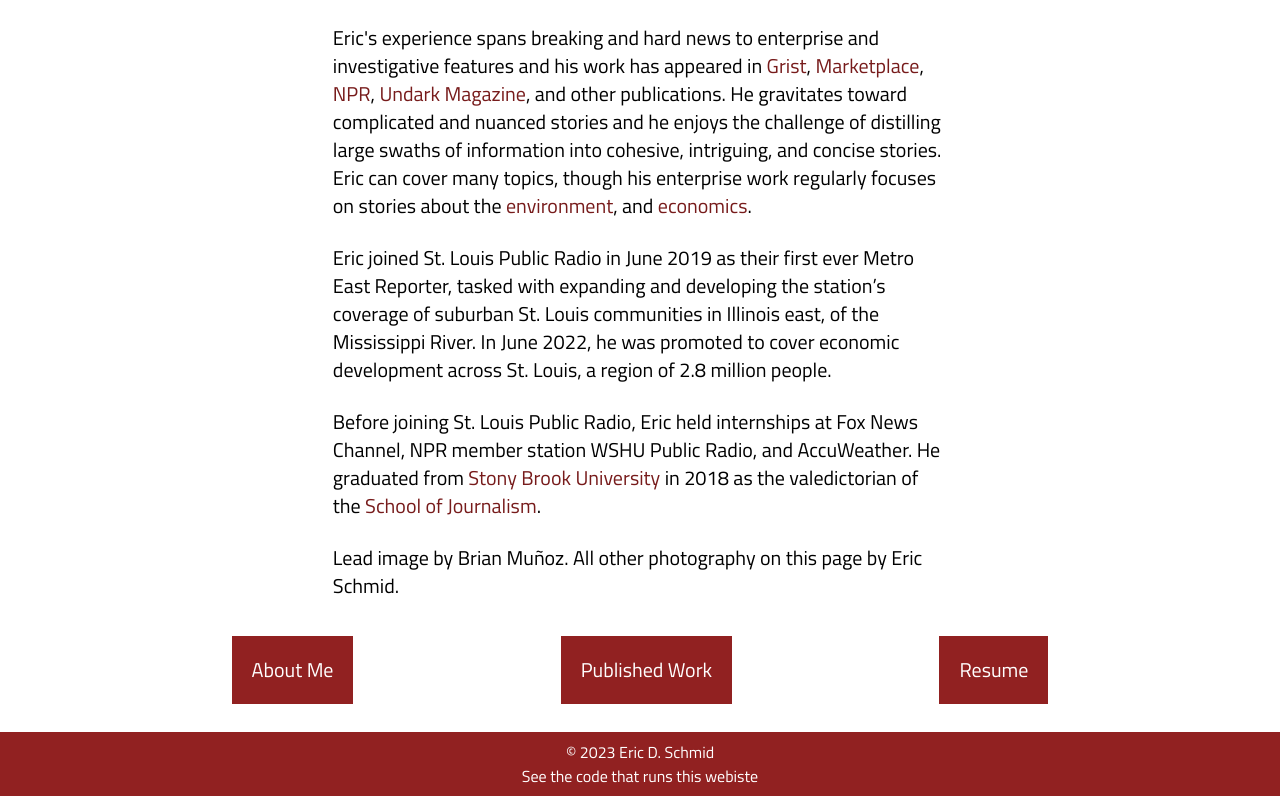
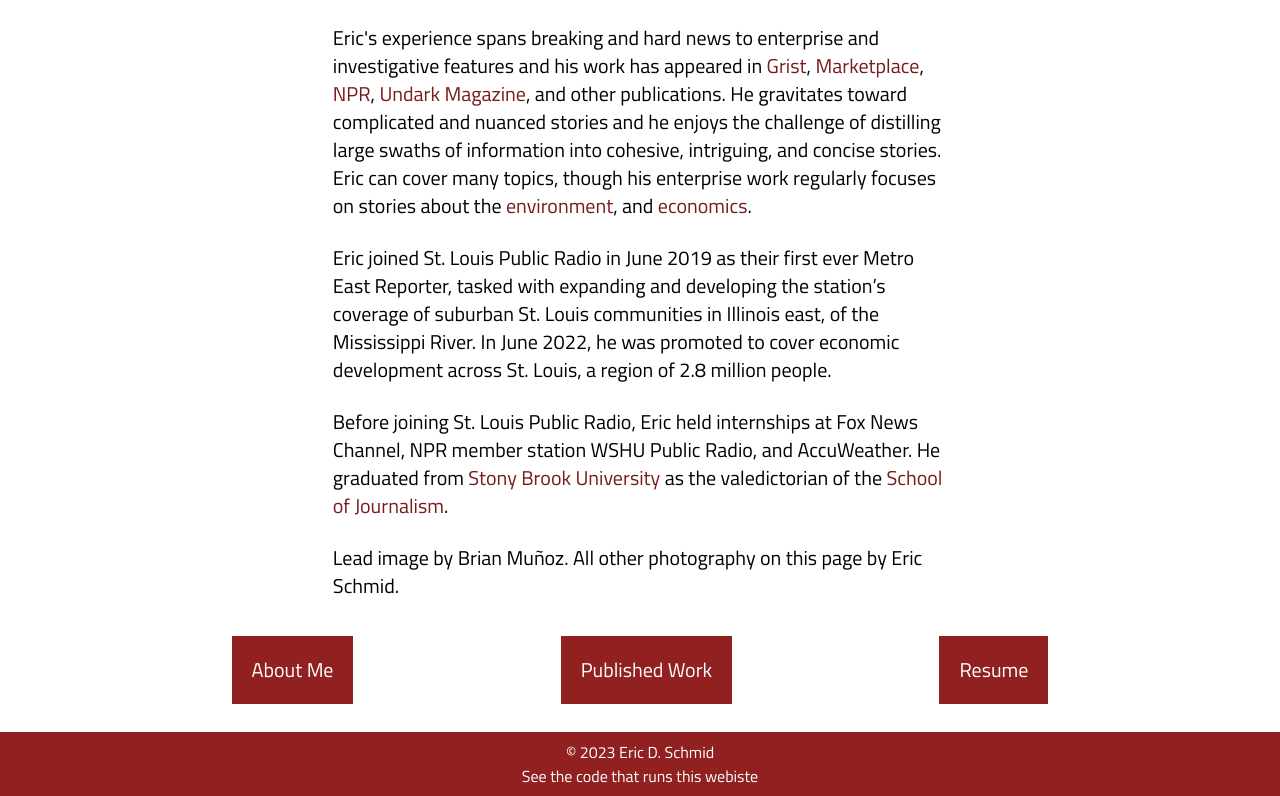
Before and after one commit to schmidward/website-deploy, a SvelteKit app: page / in a window 1280 px wide. Shown: the part 2124-2920 px from the top of the page. Built offline with nearby package versions, Linux system fonts and the light colour scheme.

Commit message:
home page update

```diff
--- a/src/routes/+page.svelte
+++ b/src/routes/+page.svelte
@@ -67,7 +67,7 @@
         <p class="py-3">Before joining St. Louis Public Radio, Eric held internships at Fox News Channel, NPR member station WSHU Public Radio, and AccuWeather. He graduated from
             <span class="text-dark-red hover:text-hover-red"><a href="https://www.stonybrook.edu/" target="_blank">
                 Stony Brook University
-            </a></span>in 2018 as the valedictorian of the <span class="text-dark-red hover:text-hover-red"><a href="https://www.stonybrook.edu/journalism/" target="_blank">School of Journalism</a></span>.
+            </a></span>as the valedictorian of the <span class="text-dark-red hover:text-hover-red"><a href="https://www.stonybrook.edu/journalism/" target="_blank">School of Journalism</a></span>.
         </p>
         <p class="py-3">Lead image by Brian Muñoz. All other photography on this page by Eric Schmid.</p>
     </div>
```
